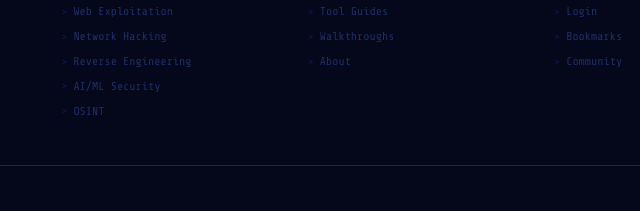
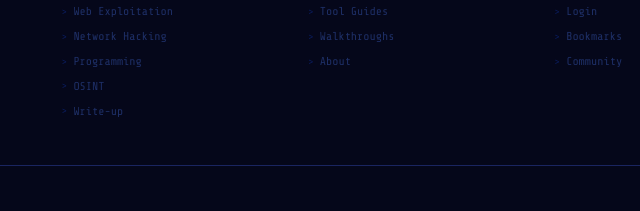
Before and after one commit to Cyx3rpatriX/Cyx3rpatriX.github.io, a plain HTML site: page about/index.html in a window 1280 px wide. Shown: the part 9190-9401 px from the top of the page, 455-1095 px from the left. Drawn offline with nearby package versions, Linux system fonts and the light colour scheme.

Commit message:
Update index.html

```diff
--- a/about/index.html
+++ b/about/index.html
@@ -1230,9 +1230,9 @@
                         <li><a href="/roadmap/">Roadmap</a></li>
                         <li><a href="#">Web Exploitation</a></li>
                         <li><a href="#">Network Hacking</a></li>
-                        <li><a href="#">Reverse Engineering</a></li>
-                        <li><a href="#">AI/ML Security</a></li>
+                        <li><a href="#">Programming</a></li>
                         <li><a href="#">OSINT</a></li>
+                        <li><a href="#">Write-up</a></li>
                     </ul>
                 </div>
 
```
